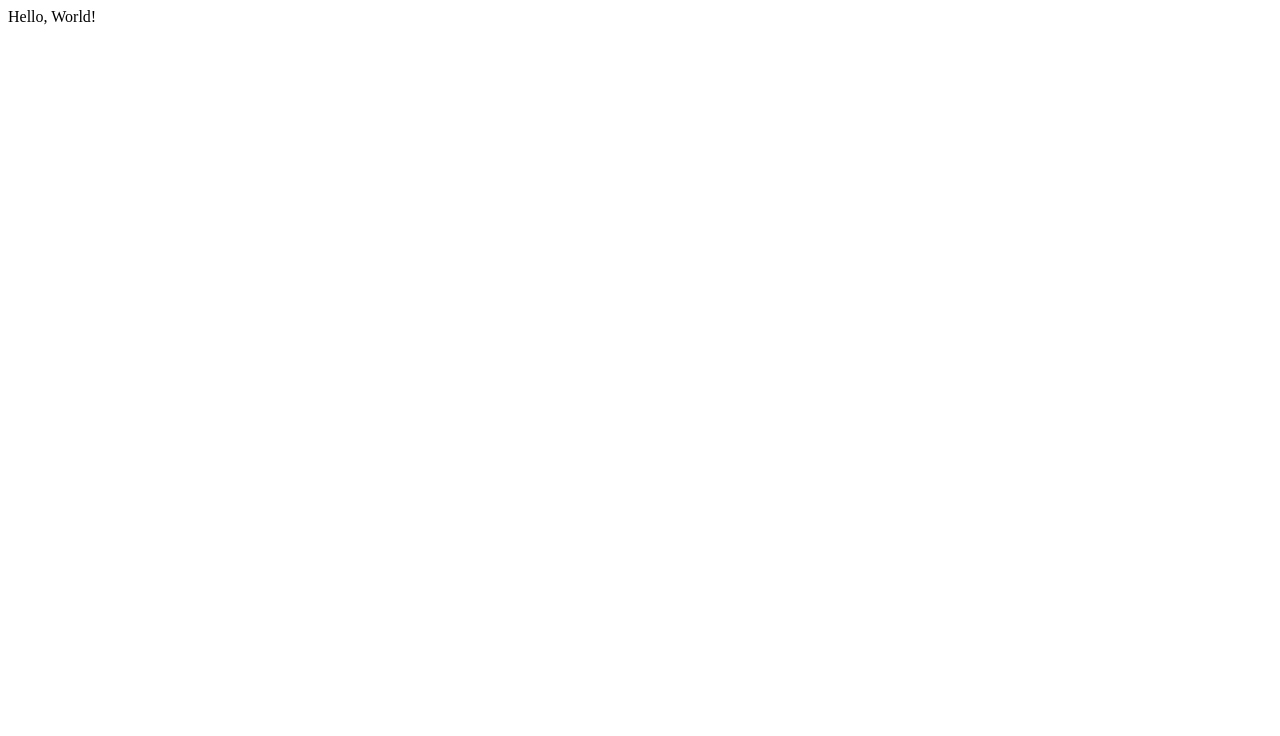
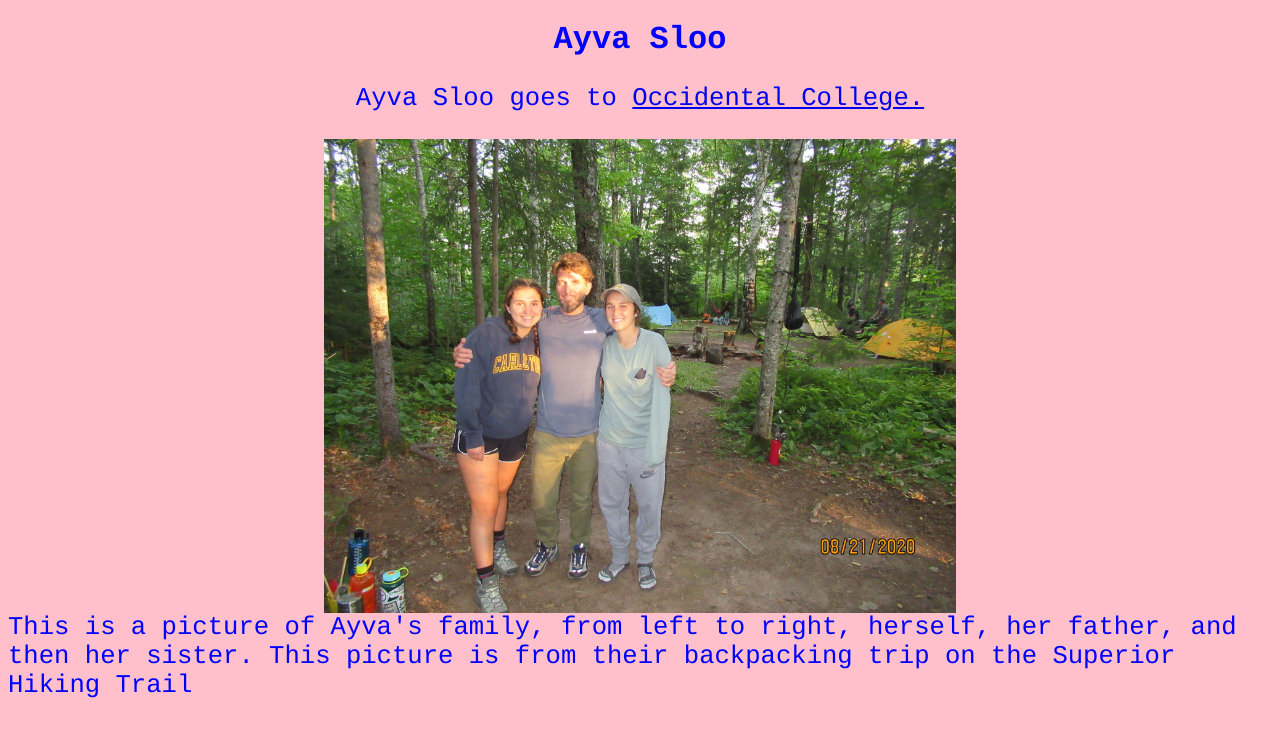
Before and after one commit to ayvasloo/ayvasloo.github.io, a plain HTML site: page index.html in a window 1280 px wide. Drawn offline with Linux system fonts and the light colour scheme.

Commit message:
webpage updated

```diff
--- a/index.html
+++ b/index.html
@@ -2,9 +2,16 @@
     <html>
 <head>
 <meta charset="utf-8">
-<title>Hello, World!</title>
+<link rel="stylesheet" href="style.css">
+<title>Ayva Sloo</title>
 </head>
+
 <body>
-Hello, World!
+<h1>Ayva Sloo</h1>
+<p>Ayva Sloo goes to <a href="https://www.oxy.edu/">Occidental College.</a></p>
+<img src="IMG_0020.JPG" class="center">
+<p2>This is a picture of Ayva's family, from left to right, herself, her father, and then her sister.
+    This picture is from their backpacking trip on the Superior Hiking Trail
+</p2>
 </body>
     </html>
--- /dev/null
+++ b/style.css
@@ -0,0 +1,24 @@
+h1 {
+  color: blue;
+  font-family: courier;
+  text-align: center;
+}
+p {
+  color: blue;
+  font-family: courier;
+  font-size: 160%;
+  text-align: center;
+}
+body {background-color: pink;
+}
+p2 {
+  color: blue;
+  font-family: courier;
+  font-size: 160%;
+}
+.center {
+  display: block;
+  margin-left: auto;
+  margin-right: auto;
+  width: 50%;
+}
```
Also changed, not shown: IMG_0020.JPG (added), 1 other file.
